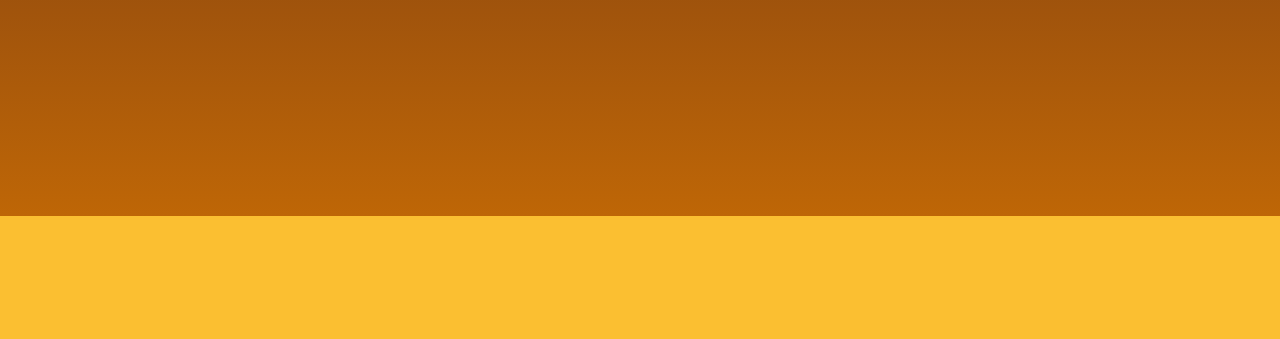
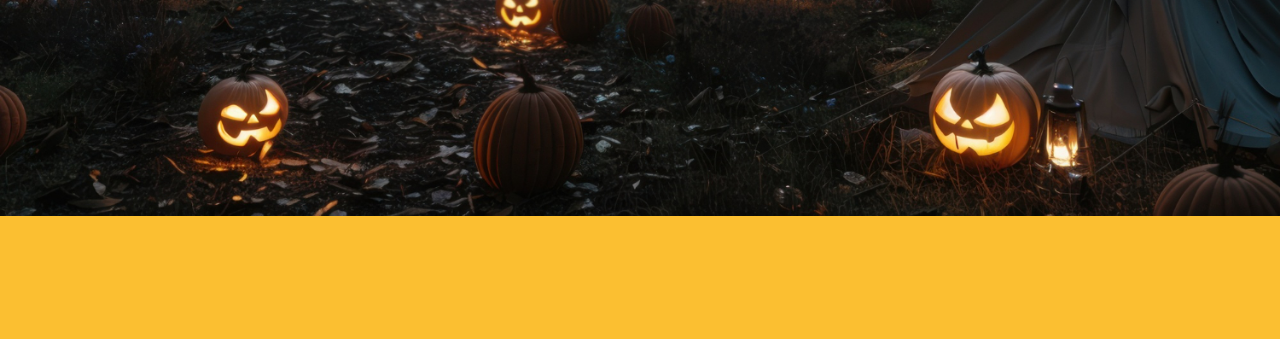
Before and after one commit to Poke13617/Halloween2024, a plain HTML site: page index.html in a window 1280 px wide. Shown: the part 350-689 px from the top of the page. Drawn offline with Linux system fonts and the light colour scheme; the site is published under a folder, as on GitHub Pages, so addresses that start at the root find nothing; a web font is replaced by a local one.

Commit message:
more changes

```diff
--- a/styles.css
+++ b/styles.css
@@ -68,7 +68,7 @@ body{
    color:#fff;
  }
  #hero{
-   background-image:url(/images/2151827517.jpg);
+   background-image:url(images/2151827517.jpg);
    min-height:500px;
    object-fit:cover;
    background-size:cover;
```
